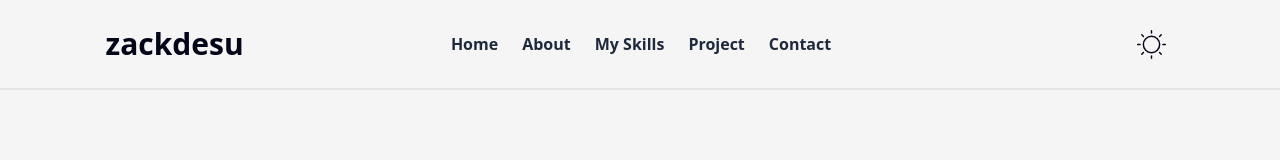
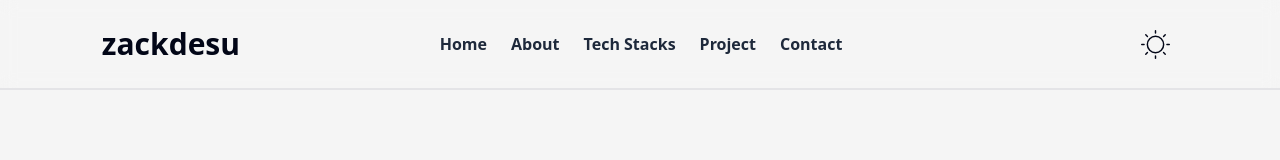
Before and after one commit to zackdesu/portfolio, a Next.js app: page / in a window 1280 px wide. Shown: the top 160 px of the page. Built offline with nearby package versions, Linux system fonts and the light colour scheme.

Commit message:
delete jsx tag

```diff
--- a/components/navbar.jsx
+++ b/components/navbar.jsx
@@ -6,10 +6,9 @@ import ToggleSwitch from "./toggleswitch";
 
 const ListLink = ({ title, href = "!" }) => {
   return (
-    <>
     <a href={`#${href}`}>
       <li
-          className="text-slate-800 p-3 dark:text-slate-200 font-semibold relative group text-base"
+        className="text-slate-800 p-3 dark:text-slate-200 active:text-cyan-500 dark:active:text-cyan-500 font-semibold relative group text-base"
         onClick={() => {
           const hamburger = document.querySelector(".hamburger");
           const navMenu = document.querySelector("#nav-menu");
@@ -25,17 +24,6 @@ const ListLink = ({ title, href = "!" }) => {
         {title}
       </li>
     </a>
-      <span
-        className={`h-[1px] inline-block w-0 bg-black dark:bg-white absolute right-5 -bottom-0.5 lg:group-hover:w-1/2 transition-[width] duration-200`}
-      >
-        &nbsp;
-      </span>
-      <span
-        className={`h-[1px] inline-block w-0 bg-black dark:bg-white absolute left-5 -bottom-0.5 lg:group-hover:w-1/2 transition-[width] duration-200`}
-      >
-        &nbsp;
-      </span>
-    </>
   );
 };
 
@@ -51,7 +39,7 @@ export default function Navbar() {
       >
         <ListLink title="Home" href={"home"} />
         <ListLink title="About" href={"about"} />
-        <ListLink title="My Skills" href="skills" />
+        <ListLink title="Tech Stacks" href="skills" />
         <ListLink title="Project" href="project" />
         <ListLink title="Contact" />
       </ul>
```
Lines whose indentation alone changed are shown as unchanged.
